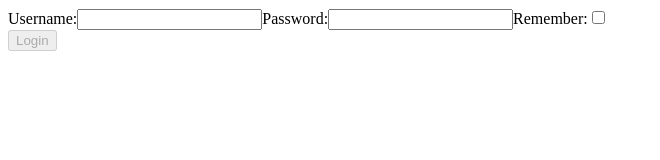
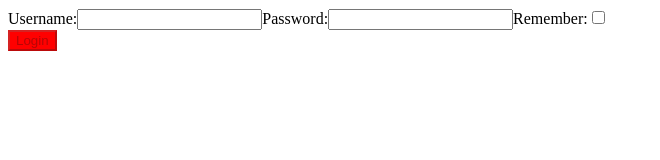
Before and after one commit to MatteoSpinelli/reactDevelhope, a React (Create React App) app in the folder jsx/: page / in a window 1280 px wide. Shown: the top 160 px of the page, without its empty margins (0-660 px from the left). Built offline with nearby package versions, Linux system fonts and the light colour scheme.

Commit message:
add exercise files

```diff
--- a/jsx/src/Login.js
+++ b/jsx/src/Login.js
@@ -36,6 +36,10 @@ export class Login extends React.Component{
                         event.preventDefault()
                         this.props.onlogin(this.state)
                     }
+                } style={
+                    {
+                        backgroundColor: this.state.password.length <= 8 ? "red": "green"
+                    }
                 }>Login</button>
             </form>
         )
```
